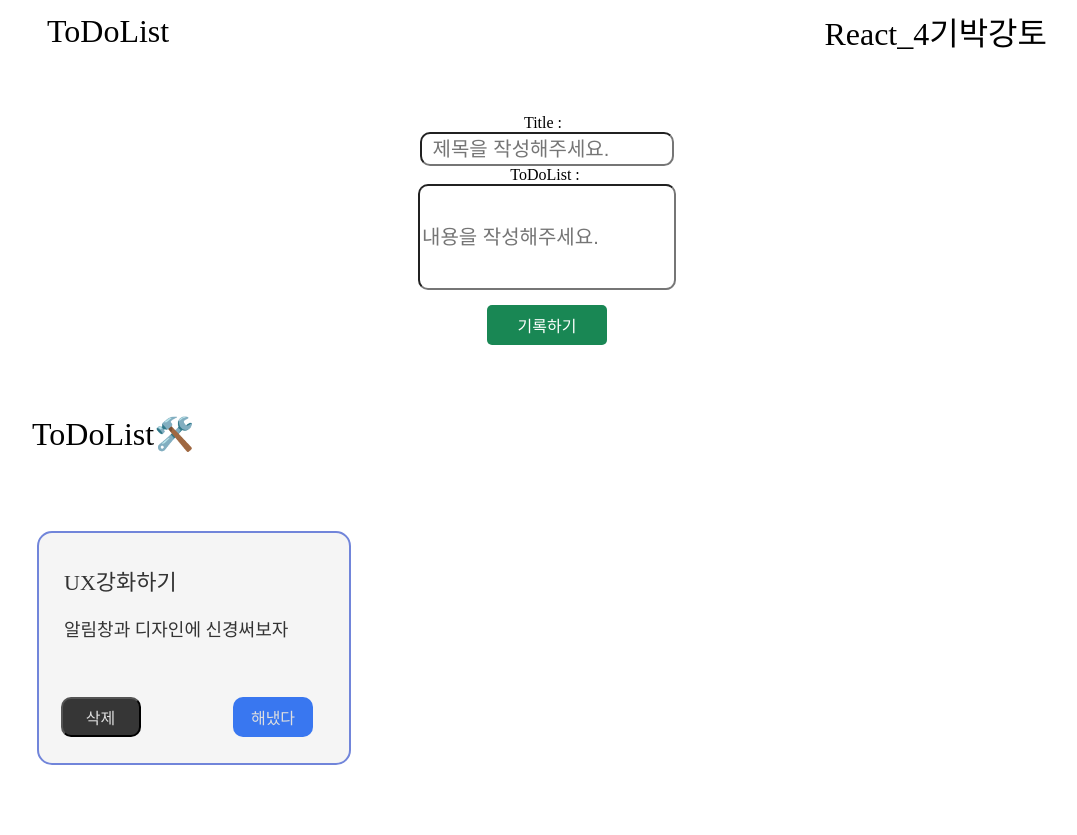
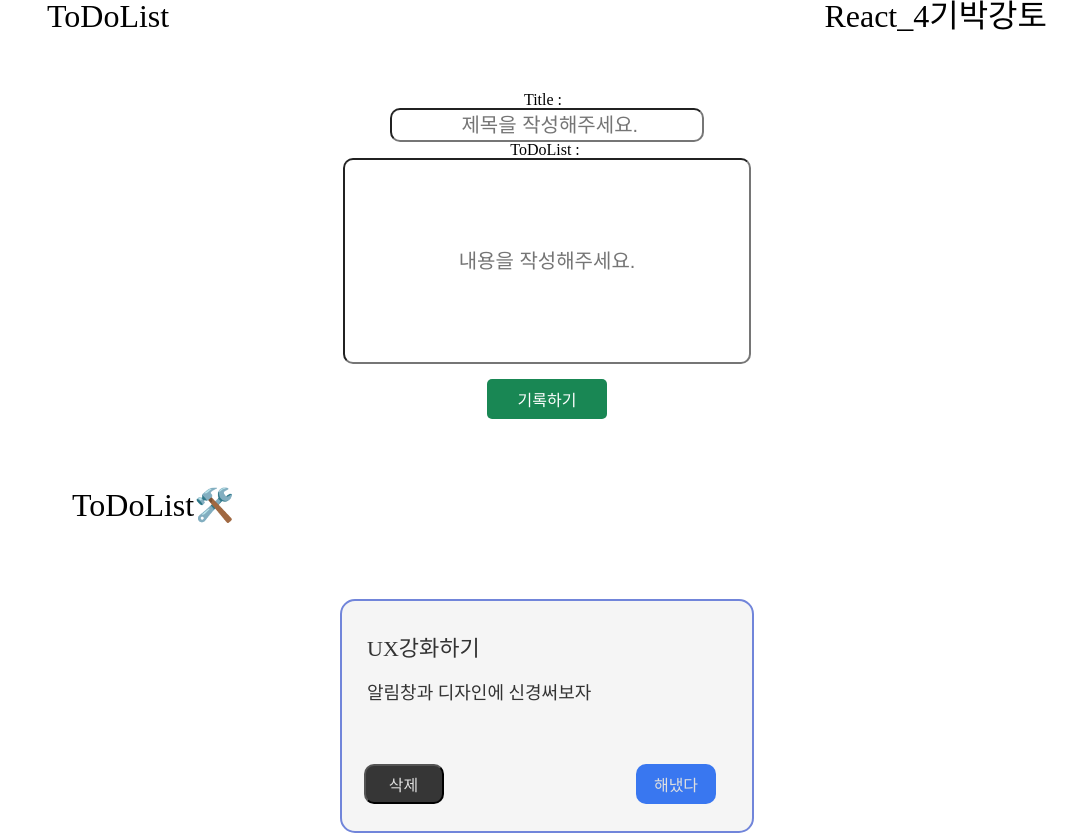
Before and after one commit to gidalim/todolist, a React (Create React App) app: page / in a window 1280 px wide. Shown: the top 835 px of the page, without its empty margins (93-1170 px from the left). Built offline with nearby package versions, Linux system fonts and the light colour scheme.

Commit message:
css hover옵션추가

```diff
--- a/src/App.css
+++ b/src/App.css
@@ -9,6 +9,15 @@ html {
   flex-direction: column;
   align-items: center;
 }
+
+input::placeholder {
+  text-align: center;
+}
+
+.submitBtn {
+  cursor: pointer;
+}
+
 .headerSet {
   display: flex;
   width: 1000px;
@@ -43,7 +52,7 @@ html {
   display: flex;
   align-items: center;
   justify-content: center;
-  width: 240px;
+  width: 300px;
   height: 20px;
   border-radius: 10px;
   font-size: 20px;
@@ -54,8 +63,8 @@ html {
   display: flex;
   justify-content: flex-start;
   border-radius: 10px;
-  width: 250px;
-  height: 100px;
+  width: 400px;
+  height: 200px;
   font-size: 20px;
 }
 
@@ -70,6 +79,11 @@ html {
   border: transparent;
   width: 120px;
   height: 40px;
+}
+
+.labelArea > .submitBtn:hover {
+  background-color: #157347;
+  transition: all 0.3s;
 }
 
 .mainArea {
@@ -97,7 +111,7 @@ html {
   display: flex;
   align-items: flex-end;
   font-size: 32px;
-  margin: 0 10px -5px 10px;
+  margin: 0 10px -5px 50px;
 }
 .mainArea > .ListBox > .ReadyItemBox {
   display: flex;
@@ -105,6 +119,7 @@ html {
   width: 1050px;
   min-height: 400px;
   align-items: center;
+  justify-content: center;
 }
 
 .mainArea > .ListBox > .DoneItemBox {
@@ -113,19 +128,34 @@ html {
   width: 1050px;
   min-height: 400px;
   align-items: center;
+  justify-content: center;
 }
 
 .itemBox {
   display: flex;
   flex-direction: column;
   justify-content: center;
-  width: 280px;
+  width: 380px;
   height: 200px;
   border: 2px solid #7185da;
   background-color: #f5f5f5;
   margin: 15px;
   padding: 15px;
   border-radius: 15px;
+}
+.itemBox:hover {
+  width: 450px;
+  height: 300px;
+  transition-duration: 0.5s;
+}
+.itemBox:hover > .contentName {
+  width: 420px;
+  transition-duration: 0.5s;
+}
+.itemBox:hover > .content {
+  width: 420px;
+  height: 260px;
+  transition-duration: 0.5s;
 }
 
 .itemBox > .contentName {
@@ -145,6 +175,11 @@ html {
   margin-bottom: 15px;
   font-size: 18px;
   color: #333333;
+  overflow: hidden;
+  text-overflow: ellipsis;
+  display: -webkit-box;
+  -webkit-line-clamp: 3;
+  -webkit-box-orient: vertical;
 }
 
 .itemBox > .btnHandler {
@@ -164,6 +199,11 @@ html {
   margin-left: 0.1rem;
 }
 
+.btnHandler > .deleteBtn > .submitBtn:hover {
+  background-color: #45484a;
+  transition: all 0.3s;
+}
+
 .doneYetBtn > .doneBtn > .submitBtn {
   background-color: #3977f0;
   color: #dfdfdf;
@@ -175,6 +215,11 @@ html {
   border-radius: 10px;
   margin-right: 1rem;
 }
+.doneYetBtn > .doneBtn > .submitBtn:hover {
+  background-color: #0a58ca;
+  transition: all 0.3s;
+}
+
 .doneYetBtn > .yetBtn > .submitBtn {
   background-color: #671818;
   color: #dfdfdf;
@@ -186,3 +231,8 @@ html {
   border-radius: 10px;
   margin-right: 1rem;
 }
+
+.doneYetBtn > .yetBtn > .submitBtn:hover {
+  background-color: #a52834;
+  transition: all 0.3s;
+}
--- a/src/App.jsx
+++ b/src/App.jsx
@@ -1,4 +1,5 @@
 import React from "react";
+import "./reset.css";
 import "./App.css";
 import LayOut from "./components/LayOut";
 import Main from "./components/Main";
--- a/src/components/ToDoList/AddList.jsx
+++ b/src/components/ToDoList/AddList.jsx
@@ -24,7 +24,10 @@ function AddList(props) {
   }
 
   const AddButtonHandler = (e) => {
-
+    if (!title.trim() && !doList.trim()) {
+      alert('제목과 내용을 입력해주세요!');
+      return;
+    }
     const addedId = {
       id: Date.now(),
       title,
@@ -40,9 +43,9 @@ function AddList(props) {
     <>
       <div className='inputData'>
         Title : &nbsp;
-        <input type="text" maxLength={"12"} className='inputTitle' placeholder=' 제목을 작성해주세요.' value={title} onChange={addTitle} />
+        <input type="text" maxLength={"22"} className='inputTitle' placeholder=' 제목을 작성해주세요.' value={title} onChange={addTitle} />
         ToDoList :&nbsp;
-        <input type="text" maxLength={"22"} className='inputDoList' placeholder='내용을 작성해주세요.' value={doList} onChange={addList} />
+        <input type="text" className='inputDoList' placeholder='내용을 작성해주세요.' value={doList} onChange={addList} />
       </div>
       <Button clickEventHandler={AddButtonHandler}>기록하기</Button>
 
```
